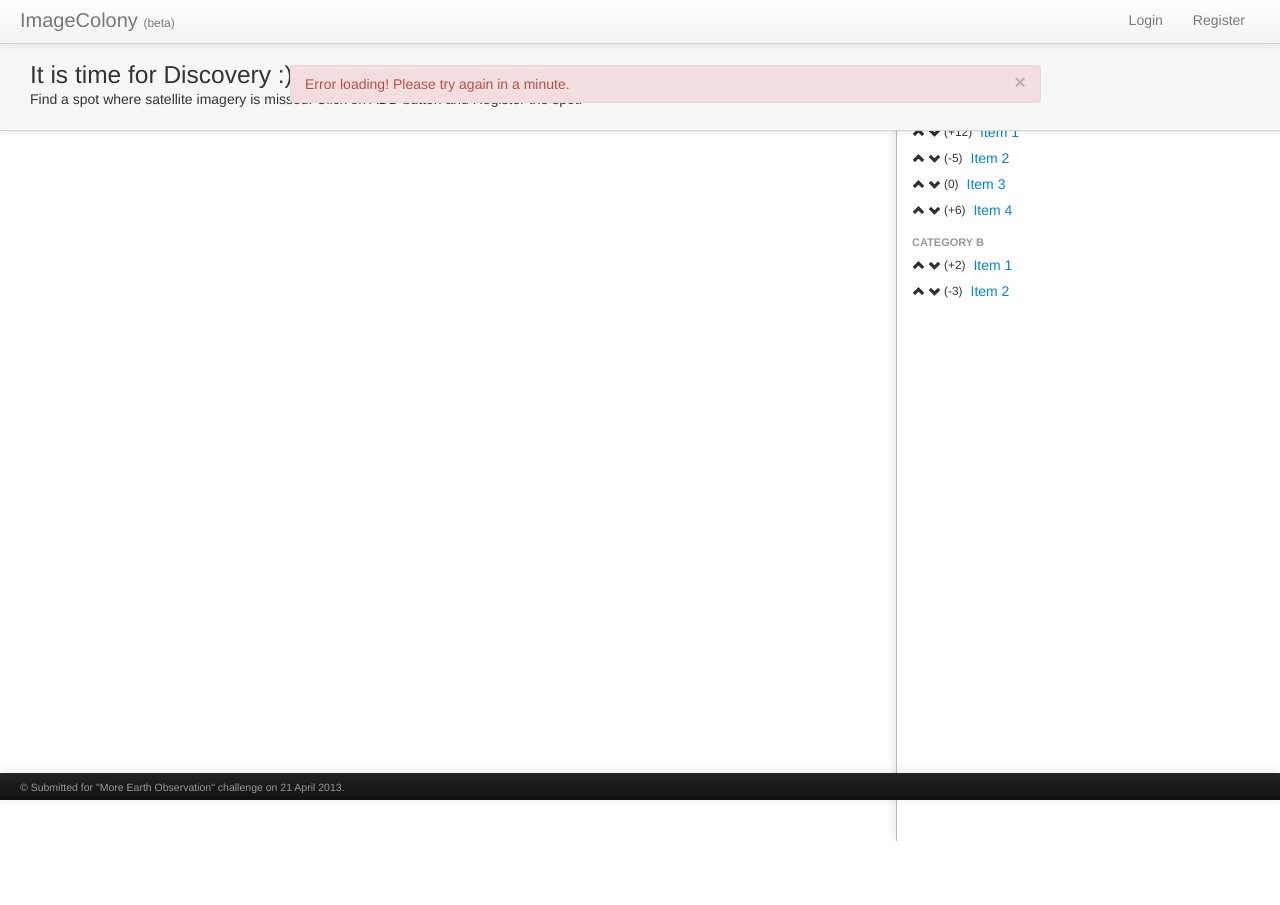
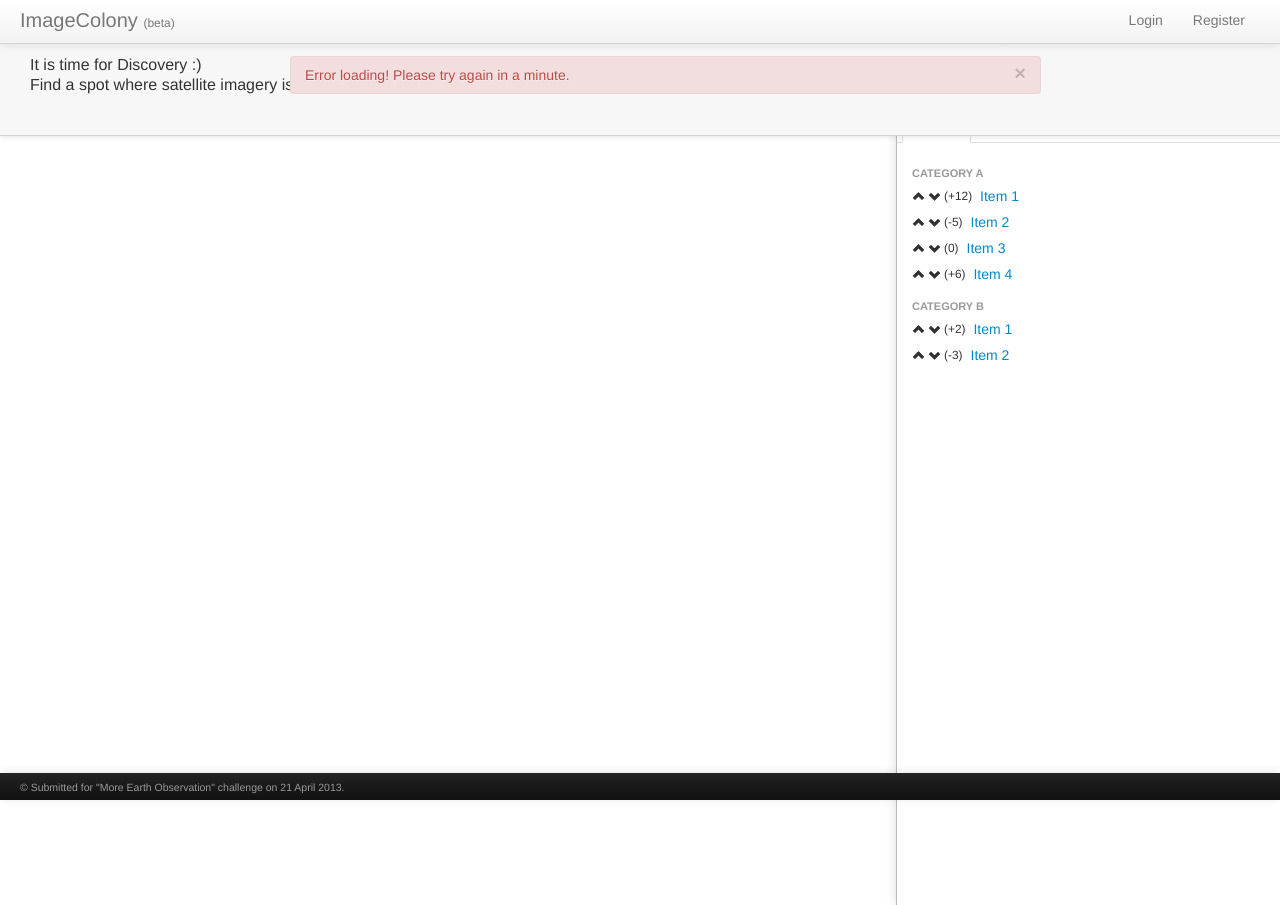
Before and after one commit to peykar/imagecolony, a Django app: page / in a window 1280 px wide. Before the commit the page ends 841 px from the top, so only its background shows below. Run offline with Django 3.2, Linux system fonts and the light colour scheme; parts of the project's set-up code (start-up, migrations or seed data) failed here and were passed over; some libraries are stand-ins or nearby versions.

Commit message:
Top panel style changed.

```diff
--- a/miss/static/miss/css/style.css
+++ b/miss/static/miss/css/style.css
@@ -11,25 +11,21 @@ html, body {
   position: fixed;
   width: 100%;
   height: 50px;
-  padding: 20px 30px;
+  padding: 15px 30px 30px;
   top: 40px;
   background: #f7f7f7;
   border-bottom: 1px solid #d5d5d5;
+  font-weight: 300;
+  font-size: 16px;
   box-shadow: 0 1px 5px rgba(0, 0, 0, .1);
   z-index: 1029;
 }
-#topPanel h3 {
-  margin: 0;
-  font-weight: 300;
-  line-height: 1.2;
-}
-#topPanel p { font-weight: 300; }
 
 /* Body */
 .container-custom {
   width: 100%;
   height: 100%;
-  margin: 41px 0;
+  margin: 105px 0;
 }
 
 #sidebar {
@@ -130,7 +126,7 @@ html, body {
   position: fixed;
   display: block;
   width: 700px;
-  top: 65px;
+  top: 56px;
   left: 50%;
   margin-left: -350px;
   z-index: 99999;
--- a/miss/templates/index.html
+++ b/miss/templates/index.html
@@ -30,8 +30,7 @@
       </div>
     </div>
     <div id="topPanel">
-      <h3>It is time for Discovery :)</h3>
-      <p>Find a spot where satellite imagery is missed. Click on ADD button and Register the spot.</p>
+      <p>It is time for Discovery :)<br>Find a spot where satellite imagery is missed. Click on ADD button and Register the spot.</p>
     </div>
 
     <div class="container-custom">
```
